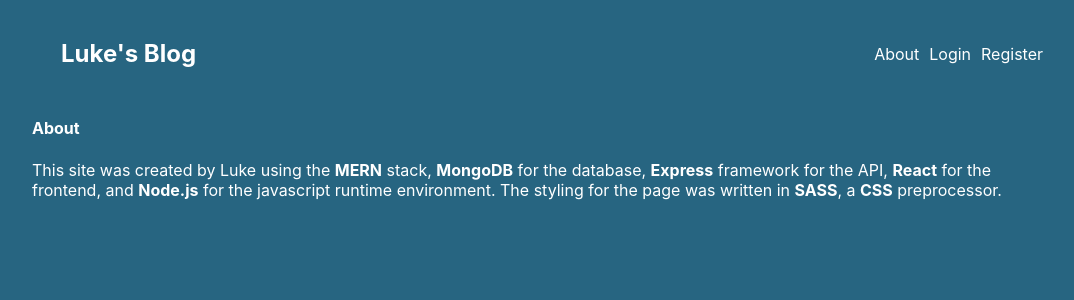
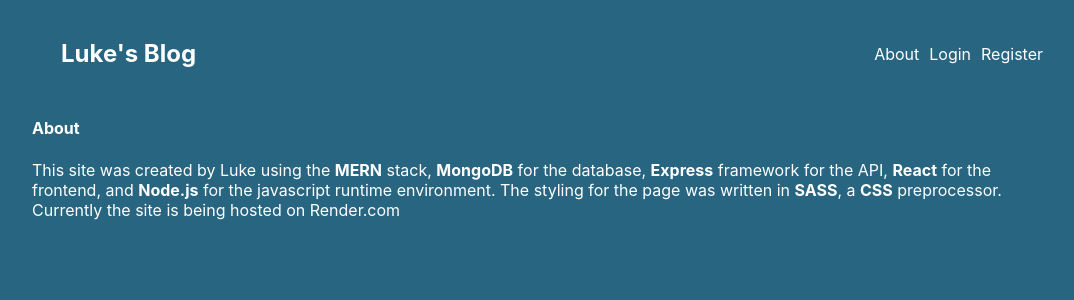
Before and after one commit to yhlli/lukeblog-client, a React (Create React App) app: page /about in a window 1280 px wide. Shown: the top 300 px of the page, without its empty margins (96-1170 px from the left). Built offline with nearby package versions, Linux system fonts and the light colour scheme.

Commit message:
test commit

```diff
--- a/src/pages/AboutPage.js
+++ b/src/pages/AboutPage.js
@@ -2,7 +2,7 @@ export default function AboutPage(){
     return(
         <>
             <h4>About</h4>
-            <p>This site was created by Luke using the <b>MERN</b> stack, <b>MongoDB</b> for the database, <b>Express</b> framework for the API, <b>React</b> for the frontend, and <b>Node.js</b> for the javascript runtime environment. The styling for the page was written in <b>SASS</b>, a <b>CSS</b> preprocessor.</p>
+            <p>This site was created by Luke using the <b>MERN</b> stack, <b>MongoDB</b> for the database, <b>Express</b> framework for the API, <b>React</b> for the frontend, and <b>Node.js</b> for the javascript runtime environment. The styling for the page was written in <b>SASS</b>, a <b>CSS</b> preprocessor. Currently the site is being hosted on Render.com</p>
         </>
     );
 }
```
